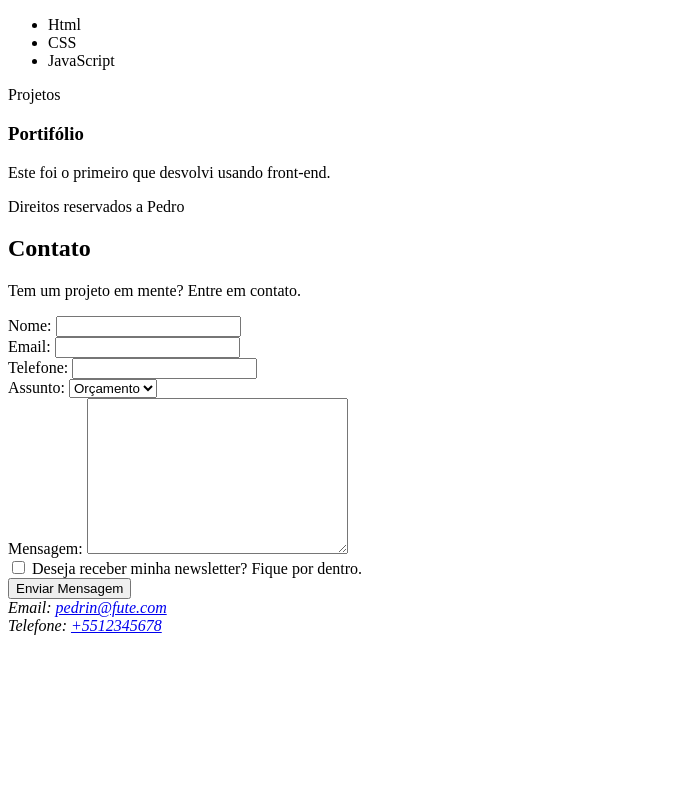
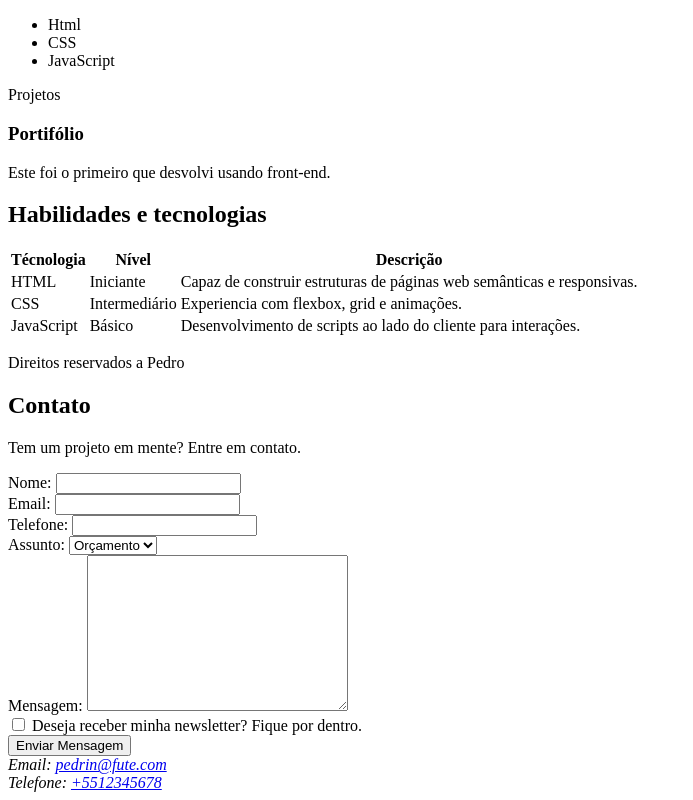
Before and after one commit to phvergani08/sitefrontend, a plain HTML site: page index.html in a window 1280 px wide. Shown: the part 847-1647 px from the top of the page, without its empty margins (0-693 px from the left). Before the commit the page ends 1490 px from the top, so only its background shows below. Drawn offline with Linux system fonts and the light colour scheme.

Commit message:
Adição de Formulário e tabela

```diff
--- a/index.html
+++ b/index.html
@@ -50,6 +50,7 @@
         </aside>
     </section>
 
+
     <section id="projeto">
 
         <h2">Projetos</h2>
@@ -62,6 +63,44 @@
                 </p>
             </article>
     </section>
+
+    <section>
+
+
+    </section id="habilidades">
+        <h2>Habilidades e tecnologias</h2>
+
+        <table> <!-- Tabela. -->
+
+            <thead> <!-- Cabeçalho da Tabela -->
+                <tr> <!-- Define a sessão do cabeçalho desta tabela. Uma linha. -->
+                   <th>Técnologia</th> <!-- th= tag de coluna. -->
+                    <th>Nível</th>
+                   <th>Descrição</th>
+                </tr>
+            </thead>
+
+            <tbody> <!-- Corpo da tabela. -->
+                <tr> <!-- Linha. -->
+                    <td>HTML</td> <!-- Valor das Colunas -->
+                    <td>Iniciante</td>
+                    <td>Capaz de construir estruturas de páginas web semânticas e responsivas.</td>
+                </tr>
+
+                <tr>
+                    <td>CSS</td>
+                    <td>Intermediário</td>
+                    <td>Experiencia com flexbox, grid e animações.</td>
+                </tr>
+
+                <tr>
+                    <td>JavaScript</td>
+                    <td>Básico</td>
+                    <td>Desenvolvimento de scripts ao lado do cliente para interações.</td>
+                </tr>
+            </tbody>
+
+        </table>
     <footer> <!-- Rodapé -->
         <p>Direitos reservados a Pedro</p>
 
@@ -108,6 +147,9 @@
 
 
             </form>
+
+
+
             <address> <!-- Informações de contato. -->
                 Email: <a href="mailto:pedrin@fute.com">pedrin@fute.com</a>
                 <!-- Redirecionamento. Mailto= Redireciona para Email.-->
```
